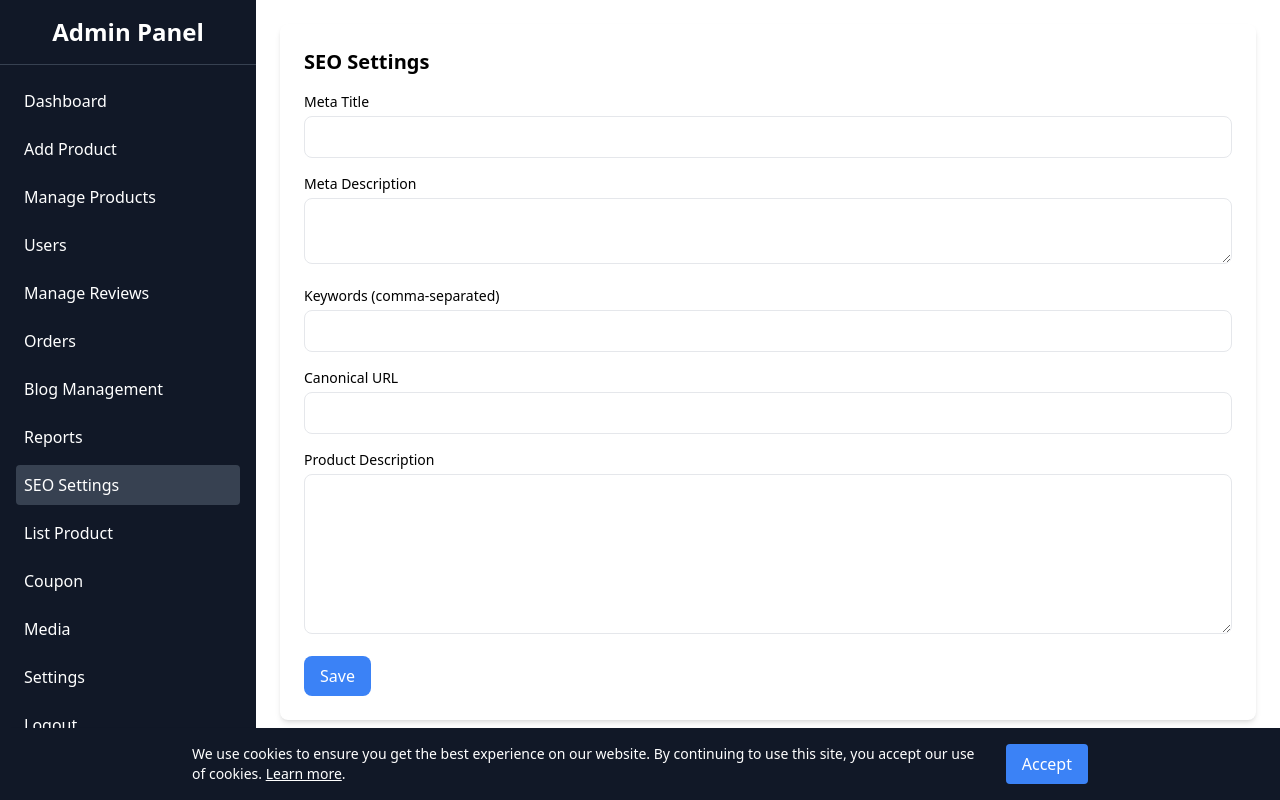
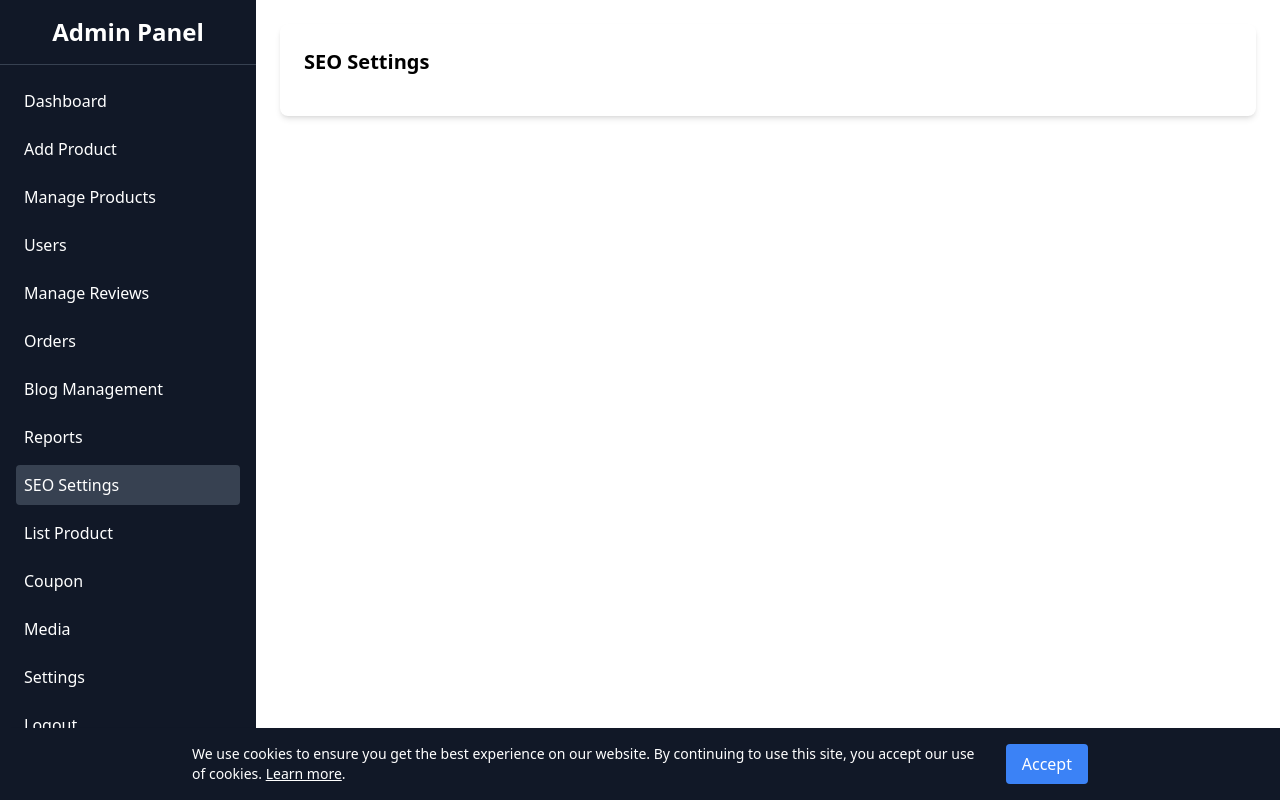
Before and after one commit to brice-akama/Tracktorshop, a Next.js app: page /admin/seo-settings in a window 1280 px wide. Built offline with nearby package versions, Linux system fonts and the light colour scheme; no server answers; the database is empty.

Commit message:
Fixed SEOFormProps export and LogoutPage logic

```diff
--- a/app/admin/logout/page.tsx
+++ b/app/admin/logout/page.tsx
@@ -10,7 +10,7 @@ const LogoutPage = () => {
 
   const handleLogout = () => {
     // Logic to handle logout (e.g., clearing session or token)
-    // Redirect to the homepage or login page
+    // Redirect to the login page
     router.push("/admin/login");
   };
 
--- a/app/admin/seo-settings/page.tsx
+++ b/app/admin/seo-settings/page.tsx
@@ -3,7 +3,8 @@
 import { useState } from "react";
 import { toast } from "react-hot-toast";
 
-interface SEOFormProps {
+// Ensure the interface is properly defined and exported
+export interface SEOFormProps {
   productId: string;
   initialData?: {
     title: string;
@@ -14,7 +15,7 @@ interface SEOFormProps {
   };
 }
 
-const SEOForm: React.FC<SEOFormProps> = ({ productId, initialData }) => {
+const SEOForm = ({ productId, initialData }: SEOFormProps) => {
   const [title, setTitle] = useState(initialData?.title || "");
   const [description, setDescription] = useState(initialData?.description || "");
   const [keywords, setKeywords] = useState(initialData?.keywords?.join(", ") || "");
@@ -55,59 +56,7 @@ const SEOForm: React.FC<SEOFormProps> = ({ productId, initialData }) => {
     <div className="p-6 bg-white rounded-lg shadow-md">
       <h2 className="text-xl font-bold mb-4">SEO Settings</h2>
       <form onSubmit={handleSubmit} className="space-y-4">
-        <div>
-          <label className="block text-sm font-medium mb-1">Meta Title</label>
-          <input
-            type="text"
-            value={title}
-            onChange={(e) => setTitle(e.target.value)}
-            className="w-full border rounded-lg p-2"
-            required
-          />
-        </div>
-        <div>
-          <label className="block text-sm font-medium mb-1">Meta Description</label>
-          <textarea
-            value={description}
-            onChange={(e) => setDescription(e.target.value)}
-            className="w-full border rounded-lg p-2"
-            required
-          />
-        </div>
-        <div>
-          <label className="block text-sm font-medium mb-1">Keywords (comma-separated)</label>
-          <input
-            type="text"
-            value={keywords}
-            onChange={(e) => setKeywords(e.target.value)}
-            className="w-full border rounded-lg p-2"
-          />
-        </div>
-        <div>
-          <label className="block text-sm font-medium mb-1">Canonical URL</label>
-          <input
-            type="text"
-            value={canonical}
-            onChange={(e) => setCanonical(e.target.value)}
-            className="w-full border rounded-lg p-2"
-            required
-          />
-        </div>
-        <div>
-          <label className="block text-sm font-medium mb-1">Product Description</label>
-          <textarea
-            value={productDescription}
-            onChange={(e) => setProductDescription(e.target.value)}
-            className="w-full border rounded-lg p-2 h-40 resize"
-            required
-          />
-        </div>
-        <button
-          type="submit"
-          className="bg-blue-500 text-white px-4 py-2 rounded-lg hover:bg-blue-600"
-        >
-          Save
-        </button>
+        {/* Add your form fields here */}
       </form>
     </div>
   );
```
